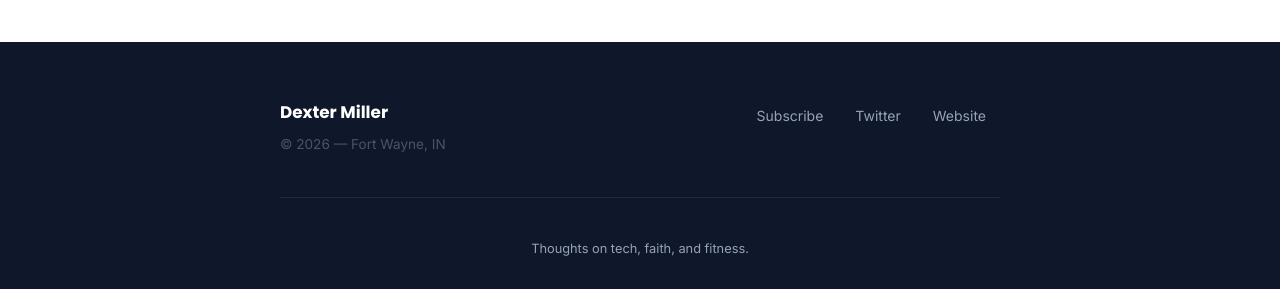
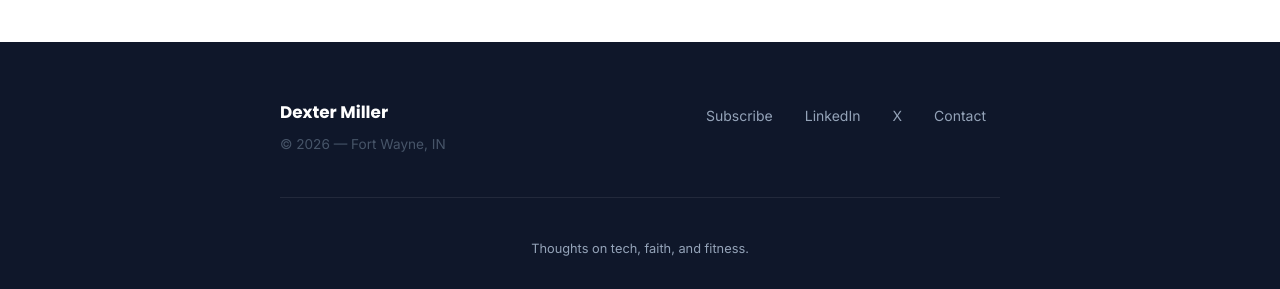
Before and after one commit to dextercarlmiller/blog, a Jekyll site: the page built from index.md, in a window 1280 px wide and 900 px high, scrolled down 1953 px. Shown: the part 608-897 px from the top of the window. Built offline with Jekyll 4.4.1, drawn with Linux system fonts in a browser that asks for light colours; comment, search, counter and statistics services are not loaded.

Commit message:
Update footer links to match dextermiller.com
Replace Twitter/Website links with LinkedIn, X, and Contact links.

https://claude.ai/code/session_01PTDPbunCfVhFBhiGp7QsUK

```diff
--- a/_includes/footer.html
+++ b/_includes/footer.html
@@ -7,8 +7,9 @@
       </div>
       <nav class="footer-right" aria-label="Footer navigation">
         <a href="/subscribe/" class="footer-link">Subscribe</a>
-        <a href="https://x.com/dexymills" class="footer-link" target="_blank" rel="noopener">Twitter</a>
-        <a href="https://dextermiller.com" class="footer-link" target="_blank" rel="noopener">Website</a>
+        <a href="https://www.linkedin.com/in/dextermiller2020" class="footer-link" target="_blank" rel="noopener">LinkedIn</a>
+        <a href="https://x.com/dexymills" class="footer-link" target="_blank" rel="noopener">X</a>
+        <a href="https://dextermiller.com/contact.html" class="footer-link" target="_blank" rel="noopener">Contact</a>
       </nav>
     </div>
     <div class="footer-bottom">
```
